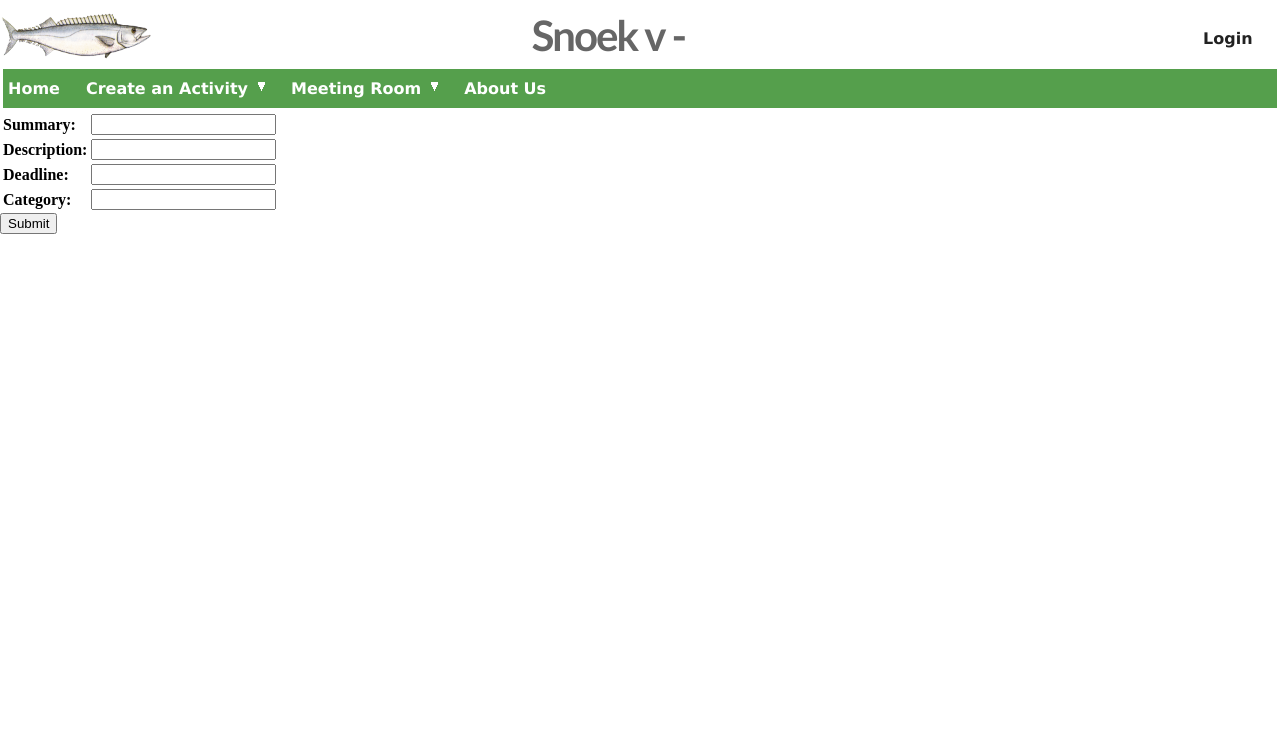
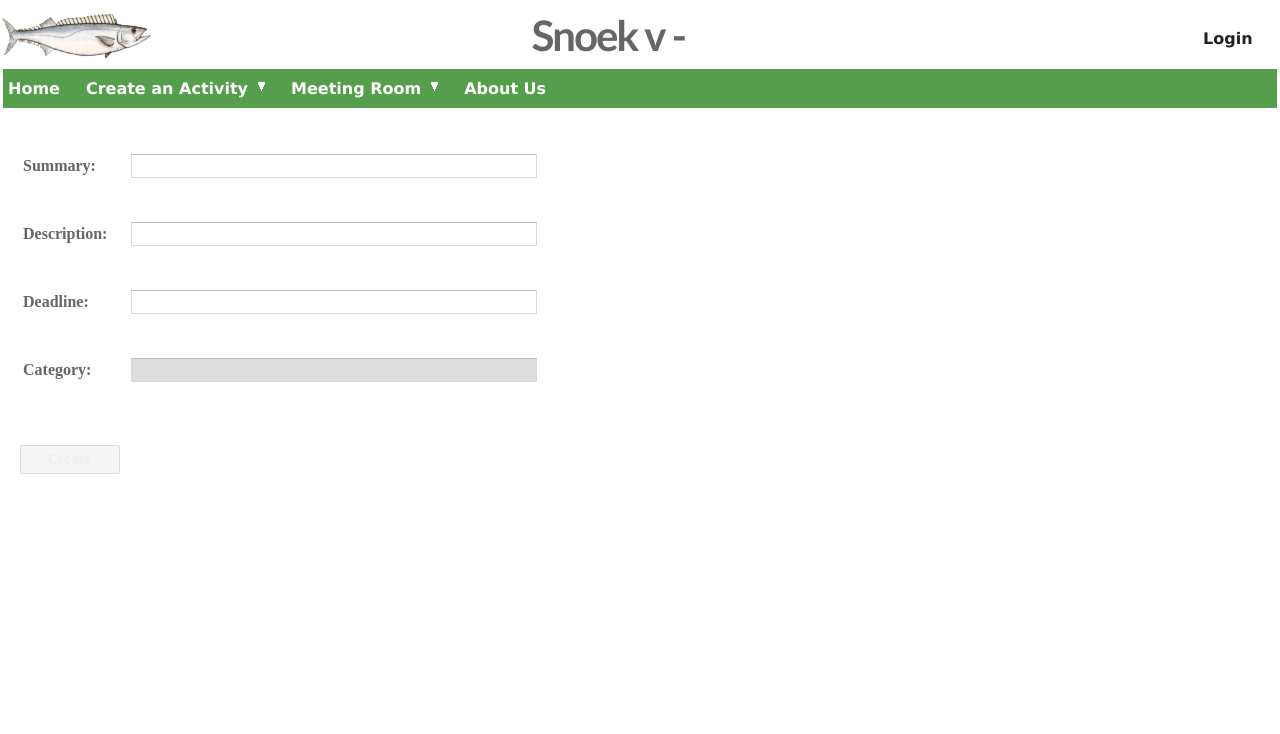
Before and after one commit to yifanjiang/snoek, a Django app: template templates/new_activity.html in a window 1280 px wide. Shown: the top 734 px of the page. Run offline with Django 3.2, Linux system fonts and the light colour scheme; the template is opened without the code that fills it, so the values that code supplies are empty.

Commit message:
beautify ui when creating an activity

```diff
--- /dev/null
+++ b/templates/css/create_activity.css
@@ -0,0 +1,72 @@
+form.ctavt table{
+
+    margin: 20px;
+    /* padding: 0; */
+    /* border-spacing:0; */
+    color: #666;
+
+}
+
+form.ctavt input{
+
+    margin: 20px;
+
+}
+
+form.ctavt input.text{
+
+    -moz-border-bottom-colors: none;
+    -moz-border-image: none;
+    -moz-border-left-colors: none;
+    -moz-border-right-colors: none;
+    -moz-border-top-colors: none;
+    background-color: #FFFFFF;
+    border-color: #C0C0C0 #D9D9D9 #D9D9D9;
+    border-right: 1px solid #D9D9D9;
+    border-style: solid;
+    border-width: 1px;
+    width: 400px;
+    height: 20px;
+    font-size: large;
+    font-weight: bold;
+
+}
+
+form.ctavt input.readonly_text{
+
+    -moz-border-bottom-colors: none;
+    -moz-border-image: none;
+    -moz-border-left-colors: none;
+    -moz-border-right-colors: none;
+    -moz-border-top-colors: none;
+    background-color: #ddd;
+    border-color: #C0C0C0 #D9D9D9 #D9D9D9;
+    border-right: 1px solid #D9D9D9;
+    border-style: solid;
+    border-width: 1px;
+    width: 400px;
+    height: 20px;
+    font-size: large;
+    font-weight: bold;
+
+}
+
+form.ctavt input.button{
+
+    -moz-user-select: none;
+    background-color: #F5F5F5;
+    /* background-image: -moz-linear-gradient(center top , #F5F5F5, #F1F1F1);*/
+    background-image: -moz-linear-gradient(center top , #777, #aaa);
+    border: 1px solid rgba(0, 0, 0, 0.1);
+    border-radius: 2px 2px 2px 2px;
+    color: #eee;
+    cursor: default;
+    font-family: arial,sans-serif;
+    font-size: 14px;
+    font-weight: bold;
+    height: 29px;
+    line-height: 27px;
+    min-width: 100px;
+    padding: 0 8px;
+    text-align: center;
+}
--- a/templates/new_activity.html
+++ b/templates/new_activity.html
@@ -1,20 +1,22 @@
 {% extends "base1.html" %}
 {% block content %}
-<form action="/activity_submit" method="post">
-  <table>
+<link rel="stylesheet" type="text/css" href="{{settings.MEDIA_URL}}/css/create_activity.css" />
+<form action="/activity_submit" method="post" class="ctavt">
+  <table class="ctavt">
 	<tr>
-	  <th>Summary:</th><td><input type="text" name="summary" /></td>
+	  <th>Summary:</th><td><input class="text" type="text" name="summary" /></td>
 	</tr>
 	<tr>
-	  <th>Description:</th><td><input type="text" name="description" /></td>
+	  <th>Description:</th><td><input class="text" type="text" name="description" /></td>
 	</tr>
 	<tr>
-	  <th>Deadline:</th><td><input type="text" name="deadline" /></td>
+	  <th>Deadline:</th><td><input class="text" type="text" name="deadline" /></td>
 	</tr>
 	<tr>
-	  <th>Category:</th><td><input type="text" value="{{category}}" name="category" /></td>
+	  <th>Category:</th><td><input class="readonly_text" type="text"
+	  value="{{category}}" name="category" readonly="readonly" /></td>
 	</tr>
   </table>
-  <input type="submit" value="Submit" />
+  <input class="button" type="submit" value="Create" />
 </form>
 {% endblock %}
```
